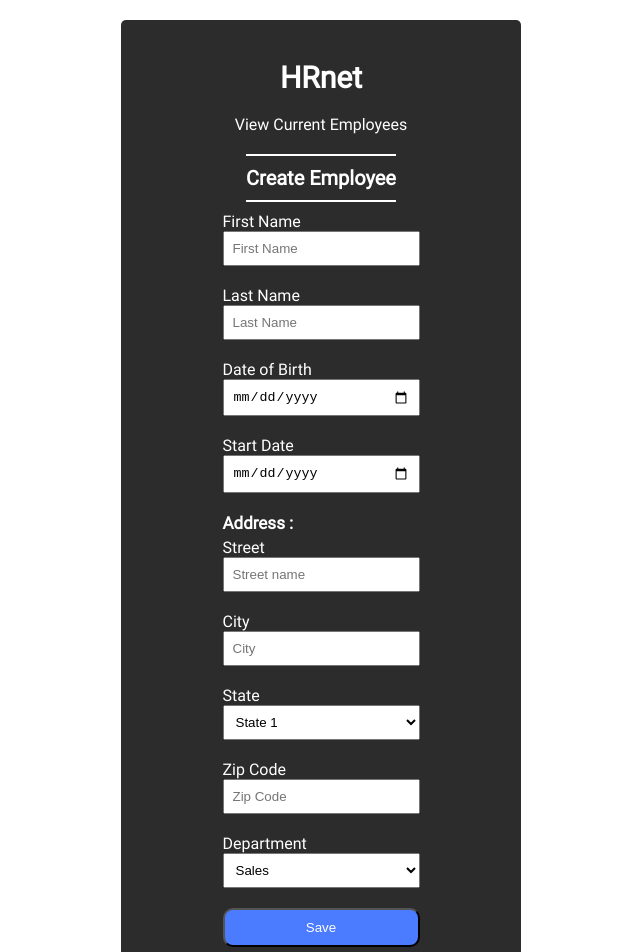
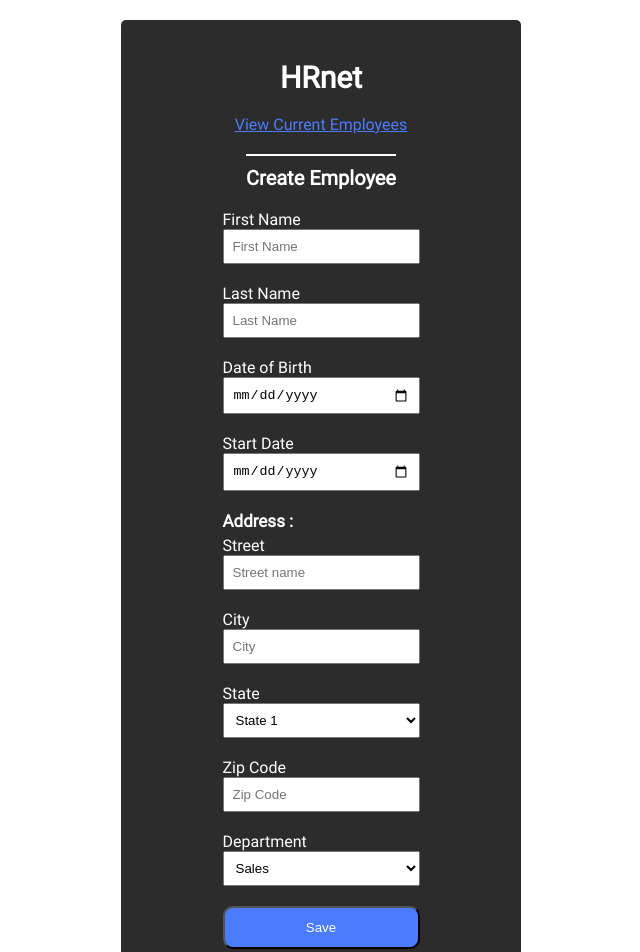
Before and after one commit to matthieuClio/HRnet, a React (Vite) app: page / in a window 1280 px wide. Shown: the top 952 px of the page, without its empty margins (319-959 px from the left). Built offline with nearby package versions, Linux system fonts and the light colour scheme.

Commit message:
Feat : add CreateEmployee page, and make some design modification (form).

```diff
--- a/src/main.tsx
+++ b/src/main.tsx
@@ -7,6 +7,7 @@ import { RouterProvider, createBrowserRouter } from 'react-router-dom';
 
 // Page component
 import CreateEmployee from './page/CreateEmployee';
+import EmployeeList from './page/EmployeeList';
 
 // Style
 import './main.scss';
@@ -16,7 +17,11 @@ const router = createBrowserRouter([
   {
     path: '/',
     element: <CreateEmployee />,
-    errorElement: 'Error !'
+    errorElement: 'Error !',
+  },
+  {
+    path: '/list',
+    element: <EmployeeList />
   }
 ]);
 
--- a/src/page/CreateEmployee.tsx
+++ b/src/page/CreateEmployee.tsx
@@ -1,12 +1,18 @@
+// React router
+import { Link } from 'react-router-dom';
+
+// Style
 import './createEmployee.scss';
 
 export default function CreateEmployee () {
     return (
         <section className="create-employee">
             <h1 className="create-employee__primary-title">HRnet</h1>
-            <a className="create-employee__link">
+
+            <Link to="list" className="create-employee__link">
                 View Current Employees
-            </a>
+            </Link>
+
             <h2 className="create-employee__secondary-title">
                 Create Employee
             </h2>
--- /dev/null
+++ b/src/page/EmployeeList.tsx
@@ -0,0 +1,5 @@
+export default function EmployeeList () {
+    return (
+        'ok'
+    );
+}
--- a/src/page/createEmployee.scss
+++ b/src/page/createEmployee.scss
@@ -4,6 +4,7 @@ $createEmployeeColor: #FFFFFF;
 $createEmployeeSecondaryTitleBorder: #FFFFFF;
 $createEmployeeButtonSubmitBackground: #4B7BFF;
 $createEmployeeButtonSubmitColor: #FFFFFF;
+$createEmployeeLink: #4B7BFF;
 
 /* Create employee page */
 .create-employee {
@@ -24,6 +25,7 @@ $createEmployeeButtonSubmitColor: #FFFFFF;
     }
 
     &__link {
+        color: $createEmployeeButtonSubmitBackground;
         margin-bottom: 20px;
     }
 
@@ -31,7 +33,6 @@ $createEmployeeButtonSubmitColor: #FFFFFF;
         padding: 10px 0 10px 0;
         margin-bottom: 10px;
         border-top: 2px solid $createEmployeeSecondaryTitleBorder;
-        border-bottom: 2px solid $createEmployeeSecondaryTitleBorder;
     }
 
     &__form {
@@ -43,7 +44,7 @@ $createEmployeeButtonSubmitColor: #FFFFFF;
         &__button-submit {
             background-color: $createEmployeeButtonSubmitBackground;
             color: $createEmployeeButtonSubmitColor;
-            padding: 10px;
+            padding: 12px;
             border-radius: 10px;
         }
     }
```
